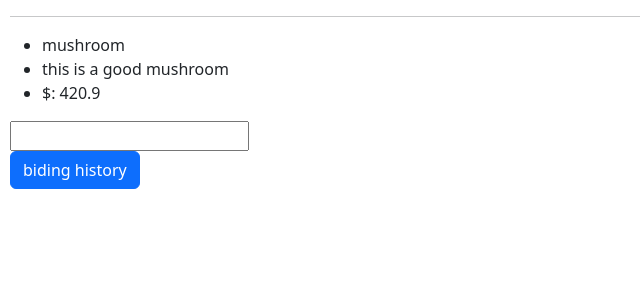
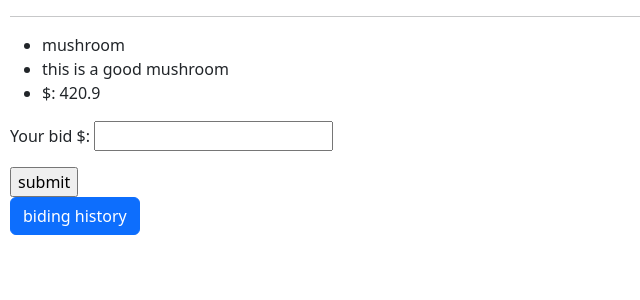
Before and after one commit to Maazalisaeed/commerce, a Django app: page /9 in a window 1280 px wide. Shown: the part 136-436 px from the top of the page, without its empty margins (0-640 px from the left). Run offline with Django 3.2, Linux system fonts and the light colour scheme; data comes from the database, SQL or seed files in the repository; both versions use the stored data as it was after the commit.

Commit message:
added a way to bid still need to add a way to vailidate the form submission both at the server side and at the cliet side

```diff
--- a/auctions/forms.py
+++ b/auctions/forms.py
@@ -6,4 +6,5 @@ class new_listing_form(forms.Form): # this is a form that is created by django f
     image_url = forms.URLField(label="product image url (optional)", required=False)
     initial_bid = forms.FloatField(label="initial bid $",validators = [MinValueValidator(0)], required= True, widget=forms.NumberInput(attrs={'min': '0'}))
 class biding_form(forms.Form):
-    current_bid = forms.FloatField(label="current bid $",validators = [MinValueValidator(0)], required= True, widget=forms.NumberInput(attrs={'min': '0'}))
+    current_bid = forms.FloatField(label="Your bid $",validators = [MinValueValidator(0)], required= True, widget=forms.NumberInput(attrs={'min': '0'}))
+    # write coustom validators for this function today and also find  a way to add that vaildator to the html side aswell
--- a/auctions/templates/auctions/listing_page.html
+++ b/auctions/templates/auctions/listing_page.html
@@ -11,10 +11,12 @@
     <li>
         $: {{bid}}
     </li>
+
 </ul>
-<form>
+<form action="{% url 'listing_page' listing.id %} " method="post">
   {% csrf_token %}
-  {{form.initial_bid}}
+  {{form.as_p}}
+  <input type="submit" value="submit">
 </form>
 <!-- Button trigger modal -->
 <button type="button" class="btn btn-primary" data-bs-toggle="modal" data-bs-target="#staticBackdrop">
--- a/auctions/views.py
+++ b/auctions/views.py
@@ -5,7 +5,7 @@ from django.http import HttpResponse, HttpResponseRedirect
 from django.shortcuts import render
 from django.urls import reverse
 from .models import User, listing, all_bids , comments
-from .forms import new_listing_form
+from .forms import new_listing_form , biding_form
 
 def index(request):
     all_the_listings = listing.objects.all().order_by('-timestamp').prefetch_related('bid')
@@ -87,16 +87,29 @@ def create_listing(request):
             return render(request, "auctions/new_listing.html",{"form": new_listing_form()})
     else:
         return render(request, "auctions/new_listing.html",{"form": new_listing_form()})
-def listing_page(request, listing_id): #add comment section for this page
+def listing_page(request, listing_id):
     if request.method =="POST":
-        pass
+        form = biding_form(request.POST)
+        if form.is_valid():
+           user_instance = User.objects.get(username= request.user.username)
+           this_listing = listing.objects.get(pk = listing_id)
+           current_bid = all_bids(user = user_instance, bid = form.cleaned_data["current_bid"], for_which_listing = this_listing)
+           current_bid.save() # find a way to prevent the owner of the bid to place a bid insted show them the option to end auction
+                              # may be a different function for whishlist and catagories
+           return HttpResponseRedirect(reverse("listing_page", args=[listing_id]))
+        else:
+            return HttpResponseRedirect(reverse("listing_page", args=[listing_id])) # find a way to tell user the bid was invaild message
     else:
+
 
         try:
             which_listing = listing.objects.get(pk = listing_id)
             and_its_bid = which_listing.bid.filter(for_which_listing = listing_id).order_by('-bid').first()
             all_the_bids = all_bids.objects.all().filter(for_which_listing = listing_id).order_by('-bid')
-            return render(request, "auctions/listing_page.html",{ "listing": which_listing, "bid": and_its_bid, "bid_histroy": all_the_bids, "form":new_listing_form})
+            return render(request, "auctions/listing_page.html",{ "listing": which_listing, "bid": and_its_bid, "bid_histroy": all_the_bids, "form":biding_form})
 
         except ObjectDoesNotExist:
             return render(request, "auctions/error_page.html",{"error":"no listing found with this url try again"})
+
+def comment(request):
+    pass # add a comment section to my website
```
Also changed, not shown: db.sqlite3.
